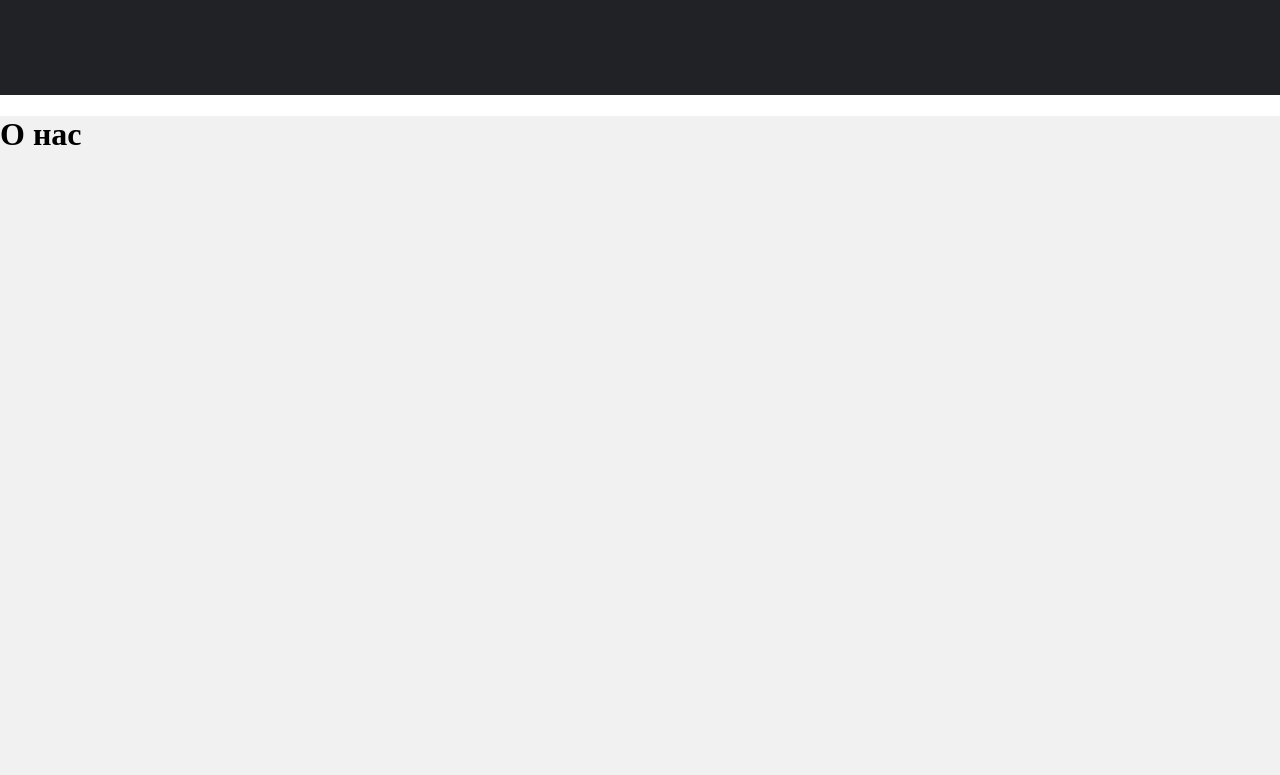
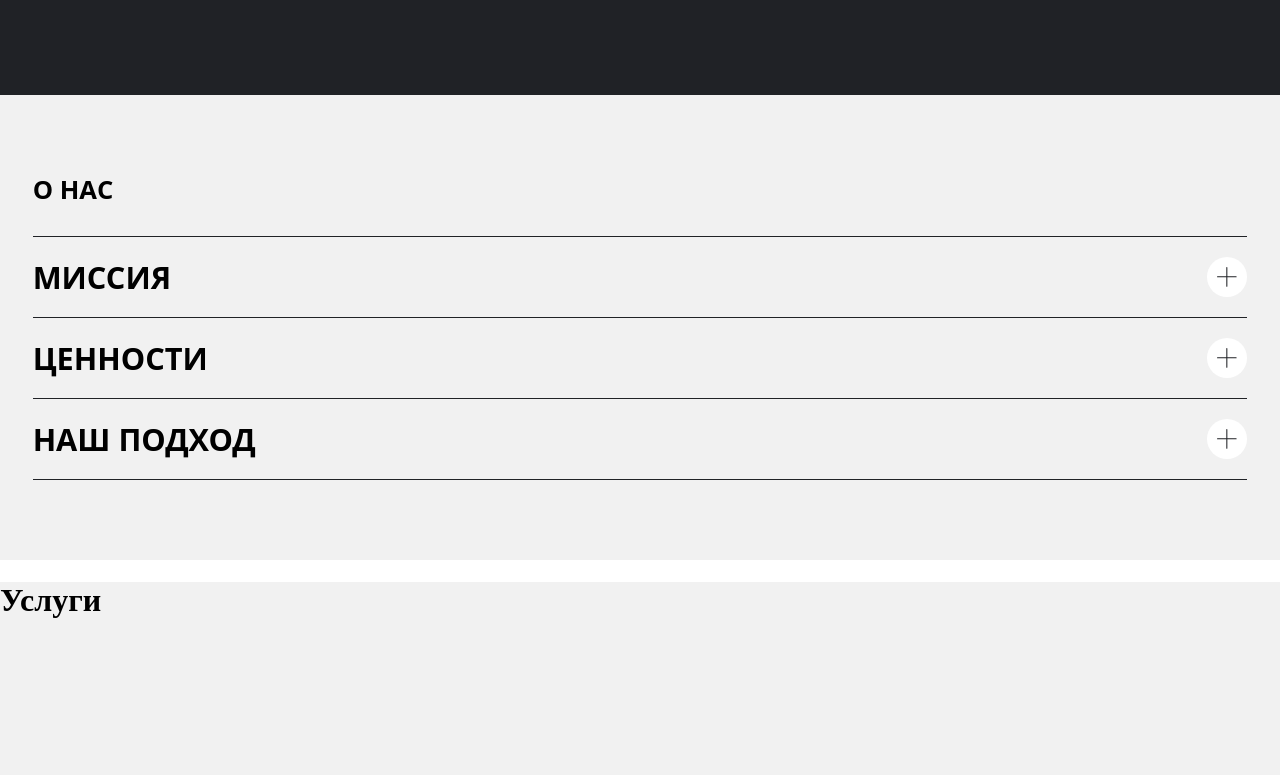
Before and after one commit to NiksorFront/Strategix, a Nuxt app in the folder frontend/: page / in a window 1280 px wide. Shown: the part 705-1480 px from the top of the page. Built offline with nearby package versions, Linux system fonts and the light colour scheme; a web font is replaced by a local one.

Commit message:
Верстка мобильной и пк версии «О нас»

```diff
--- a/frontend/src/app.vue
+++ b/frontend/src/app.vue
@@ -57,6 +57,25 @@ import '@/shared/ui/font.css';
     text-transform: none;
   }
 
+  .h2-text {
+    font-family: "Onest", system-ui, -apple-system, BlinkMacSystemFont, "Segoe UI", sans-serif;
+    font-weight: 800;
+    letter-spacing: 0;
+    text-align: left;
+    text-transform: uppercase;
+    font-size: clamp(18px, 2vw, 48px);
+    font-weight: 800;
+    margin: 0 0 min(40px, 4vh);
+
+    @media(--big-laptop-width){
+      margin: 0 0 clamp(40px, 5vh, 80px);
+    }
+
+    @media(--mobile-medium){
+      font-size: min(24px, 4.25vh);
+    }
+  }
+
   .upperscase-text {
     font-family: "Liberty-MT", "Onest", system-ui, -apple-system, BlinkMacSystemFont, "Segoe UI", sans-serif;
     font-weight: 400;
--- a/frontend/src/widgets/about-us/ui/AboutUs.vue
+++ b/frontend/src/widgets/about-us/ui/AboutUs.vue
@@ -3,15 +3,259 @@
 </script> -->
 
 <template>
-  <section class="about-us">
-    <h1>О нас</h1>
+  <section
+    class="about-us"
+    aria-labelledby="about-title"
+  >
+    <div class="about-us-content">
+      <h2
+        id="about-title"
+        class="base-text h2-text"
+      >
+        О нас
+      </h2>
+
+      <details class="about-item">
+        <summary class="about-summary">
+          <span class="base-text about-title">МИССИЯ</span>
+          <span class="base-text about-subtitle">Репутация как стратегический актив</span>
+          <span
+            class="about-icon"
+            aria-hidden="true"
+          ><NuxtImg src="./images/plus-icon.svg" /></span>
+        </summary>
+        <p class="base-text about-answer">
+          <span class="base-text about-subtitle-2">Репутация как стратегический актив</span><br>
+          Мы создаём и внедряем комплексные решения, которые помогают компаниям управлять своим образом в медиа, усиливать влияние и укреплять позиции на рынке. Репутация становится не только отражением деятельности, но и мощным инструментом стратегического развития, открывающим новые возможности для роста и партнёрства.
+        </p>
+      </details>
+
+      <details class="about-item">
+        <summary class="about-summary">
+          <span class="base-text about-title">ЦЕННОСТИ</span>
+          <span class="base-text about-subtitle">Глубина анализа, конфиденциальность и работа на результат</span>
+          <span
+            class="about-icon"
+            aria-hidden="true"
+          ><NuxtImg src="./images/plus-icon.svg" /></span>
+        </summary>
+        <p class="base-text about-answer">
+          <span class="base-text about-subtitle-2">Глубина анализа, конфиденциальность и работа на результат</span><br>
+          тут нужно содержаение
+        </p>
+      </details>
+
+      <details class="about-item">
+        <summary class="about-summary">
+          <span class="base-text about-title">НАШ ПОДХОД</span>
+          <span class="base-text about-subtitle">Мы ценим долгосрочные отношения, прозрачность процессов</span>
+          <span
+            class="about-icon"
+            aria-hidden="true"
+          >
+            <NuxtImg src="./images/plus-icon.svg" />
+          </span>
+        </summary>
+        <p class="base-text about-answer">
+          <span class="base-text about-subtitle-2">Мы ценим долгосрочные отношения, прозрачность процессов</span><br>
+          тут нужно содержаение
+        </p>
+      </details>
+    </div>
   </section>
 </template>
 
-<style scped>
-.about-us {
-    width: 100vw;
-    height: 100vh;
+<style scoped>
+.about-us{
+    width: calc(100vw - 2 * var(--padding-section-x));
+    /* --about-us-height: fit-content; */
+    height: fit-content;
+
+    padding: 10vh 0;;
+
+    padding-inline: var(--padding-section-x);
     background-color: var(--background-light);
+
+    display: flex;
+    flex-direction: column;
+    align-items: center;
 }
+
+.about-us-content{
+  width: 100%;
+  height: auto;
+
+  /* margin: calc(var(--about-us-height) * 0.1) 0 auto; 50% сверху сделать */
+  margin: auto 0 auto;
+  display: flex;
+  flex-direction: column;
+}
+
+.about-item {
+  border-top: clamp(1px, 0.125vw, 4px) solid var(--background-dark);
+  padding: min(23px, 2.5vh) 0;
+
+  @media(--tablet-width){
+    padding: 20.5px 0;
+  }
+
+  @media(--big-laptop-width){
+    padding: clamp(23px, 3vh, 50px) 0;
+  }
+
+  @media(--mobile-medium){
+    padding: min(23px, 2.5vh) 0;
+    border-top: 1px solid var(--background-dark);
+  }
+}
+
+.about-item:last-child {
+  border-bottom: clamp(1px, 0.125vw, 4px) solid var(--background-dark);
+
+  @media(--mobile-medium){
+    border-bottom: 1px solid var(--background-dark);
+  }
+}
+
+.about-summary {
+  display: flex;
+  transition: transform 0.5s ease;
+  align-items: center;
+  cursor: pointer;
+  list-style: none;
+}
+
+.about-summary::-webkit-details-marker {
+  display: none;
+}
+
+.about-title {
+  width: 70vw;
+  text-align: left;
+  font-weight: 600;
+  font-size: clamp(28px, 2.4vw, 56px);
+
+
+  @media(--tablet-width){
+    width: 30vw;
+  }
+
+  @media(--mobile-medium){
+    font-size: min(28px, 5vh);
+  }
+}
+
+.about-subtitle {
+  width: 70vw;
+  font-weight: 700;
+  text-align: left;
+  font-size: clamp(20px, 1.65vw, 40px);
+  display: none;
+
+  @media(--mobile-medium){
+    font-size: min(20px, 3.6vh);
+  }
+
+  @media(--tablet-width){
+    width: 55vw;
+    display: block;
+  }
+
+}
+
+.about-subtitle-2 {
+  width: 90%;
+  font-weight: 700;
+  text-align: left;
+  font-size: min(23px, 10vw);
+  display: block;
+
+  @media(--mobile-medium){
+    font-size: min(23px, 4vh);
+  }
+
+  @media(--tablet-width){
+    width: 55vw;
+    display: none;
+  }
+
+}
+
+.about-answer {
+  width: 98%;
+  /* стили текста оставляем */
+  font-size: clamp(16px, 1.2vw, 32px);
+  text-align: left;
+  font-weight: 300;
+
+  /* анимация раскрытия */
+  max-height: 0;
+  overflow: hidden;
+  opacity: 0;
+  margin-top: 0;
+
+  transition:
+    max-height 0.4s ease,
+    opacity 0.3s ease,
+    margin-top 0.4s ease;
+
+  @media (--mobile-medium) {
+    font-size: min(16px, 2.8vh);
+  }
+
+  @media (--tablet-width) {
+    margin-left: 30vw;
+    width: 55vw;
+    display: block;
+  }
+}
+
+/* состояние при открытом details */
+details[open] .about-answer {
+  opacity: 1;
+  margin-top: min(13px, 1.5vh);
+  max-height: 500px; /* значение с запасом под максимальную высоту текста */
+
+  @media (--tablet-width) {
+    margin-top: min(33px, 3.3vh);
+  }
+}
+
+
+
+.about-icon {
+  width: auto;
+  height: min(40px, 6vh);
+  aspect-ratio: 1/1;
+  display: flex;
+  justify-content: center;
+  align-items: center;
+  transition: transform 0.5s ease;
+  margin-left: auto;
+  background-color: white;
+  border-radius: 50%;
+
+  @media(--big-laptop-width){
+    height: clamp(40px, 6vh, 80px);
+  }
+
+  @media (--mobile-medium) {
+    height: min(40px, 6vh);
+  }
+}
+
+.about-icon img{
+  width: 50%;
+  height: 50%;
+}
+
+details[open] .about-icon {
+  transform: rotate(45deg);
+  background-color: var(--strategix-accent);
+}
+
+details[open] .about-icon img {
+  filter: invert(1);
+}
+
 </style>
```
Also changed, not shown: frontend/public/images/plus-icon.svg (added), 1 other file (tests, documents, lock files or other folders).
